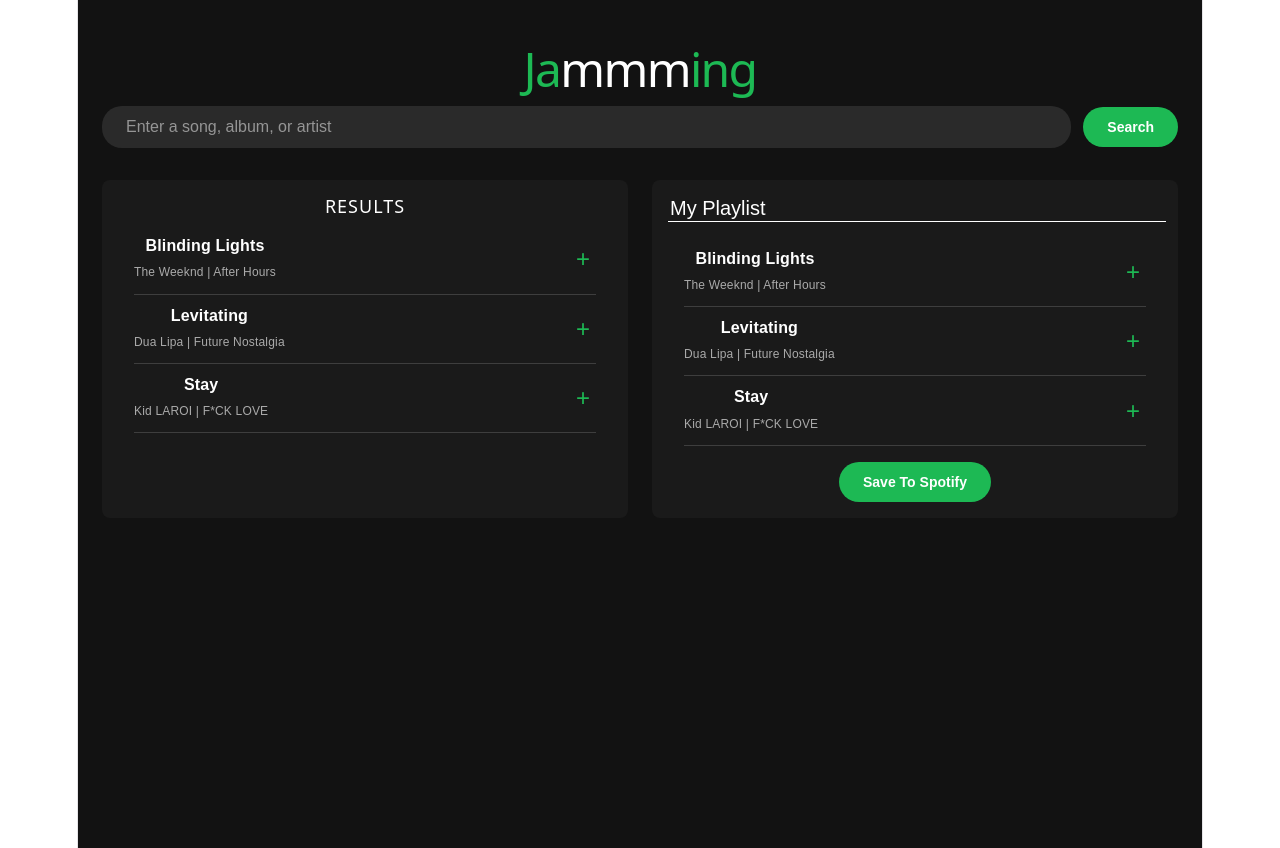
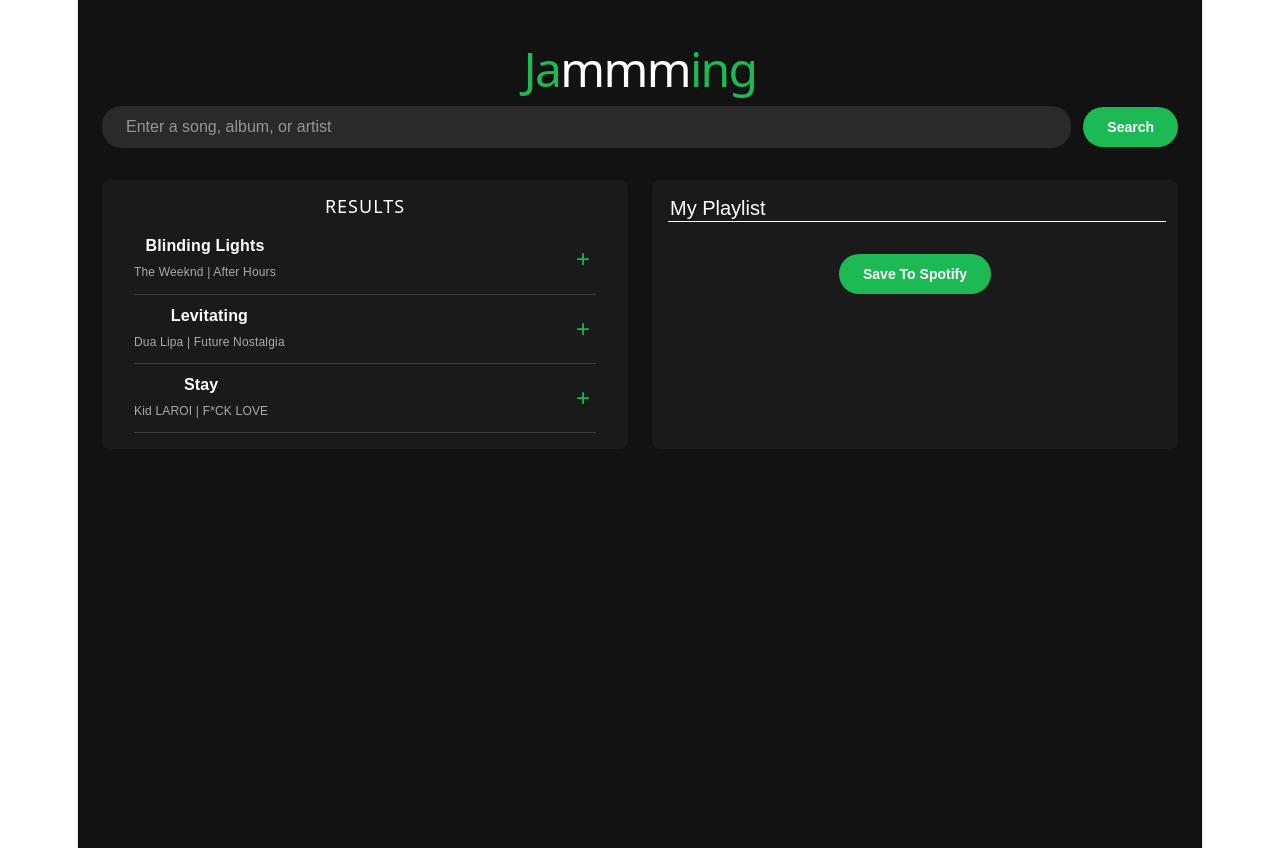
Before and after one commit to henriqueandraus/Jammming, a React (Vite) app: page / in a window 1280 px wide. Built offline with nearby package versions, Linux system fonts and the light colour scheme.

Commit message:
Implement track listing with state and unidirectional data flow

```diff
--- a/src/components/App/App.jsx
+++ b/src/components/App/App.jsx
@@ -1,22 +1,26 @@
+import { useState } from 'react';
 import SearchBar from '../SearchBar/SearchBar';
 import SearchResults from '../SearchResults/SearchResults';
 import Playlist from '../Playlist/Playlist';
 import styles from './App.module.css';
 
 const mockTracks = [
-  { id: 1, title: "Blinding Lights", artist: "The Weeknd", album: "After Hours" },
-  { id: 2, title: "Levitating", artist: "Dua Lipa", album: "Future Nostalgia" },
-  { id: 3, title: "Stay", artist: "Kid LAROI", album: "F*CK LOVE" },
+  { id: 1, name: "Blinding Lights", artist: "The Weeknd", album: "After Hours" },
+  { id: 2, name: "Levitating", artist: "Dua Lipa", album: "Future Nostalgia" },
+  { id: 3, name: "Stay", artist: "Kid LAROI", album: "F*CK LOVE" },
 ];
 
 function App() {
+  const [searchResults, setSearchResults] = useState(mockTracks);
+  const [playlistTracks, setPlaylistTracks] = useState([]);
+
   return (
     <div className={styles.app}>
       <h1 className={styles.title}>Ja<span>mmm</span>ing</h1>
       <SearchBar />
       <div className={styles.content}>
-        <SearchResults searchResults={mockTracks} />
-        <Playlist playlistTracks={mockTracks} />
+        <SearchResults searchResults={searchResults} />
+        <Playlist playlistTracks={playlistTracks} />
       </div>
     </div>
   );
--- a/src/components/Track/Track.jsx
+++ b/src/components/Track/Track.jsx
@@ -4,7 +4,7 @@ function Track({ track }) {
   return (
     <div className={styles.track}>
       <div className={styles.trackInfo}>
-        <h3>{track.title}</h3>
+        <h3>{track.name}</h3>
         <p>{track.artist} | {track.album}</p>
       </div>
       <button className={styles.trackAction}>+</button>
```
